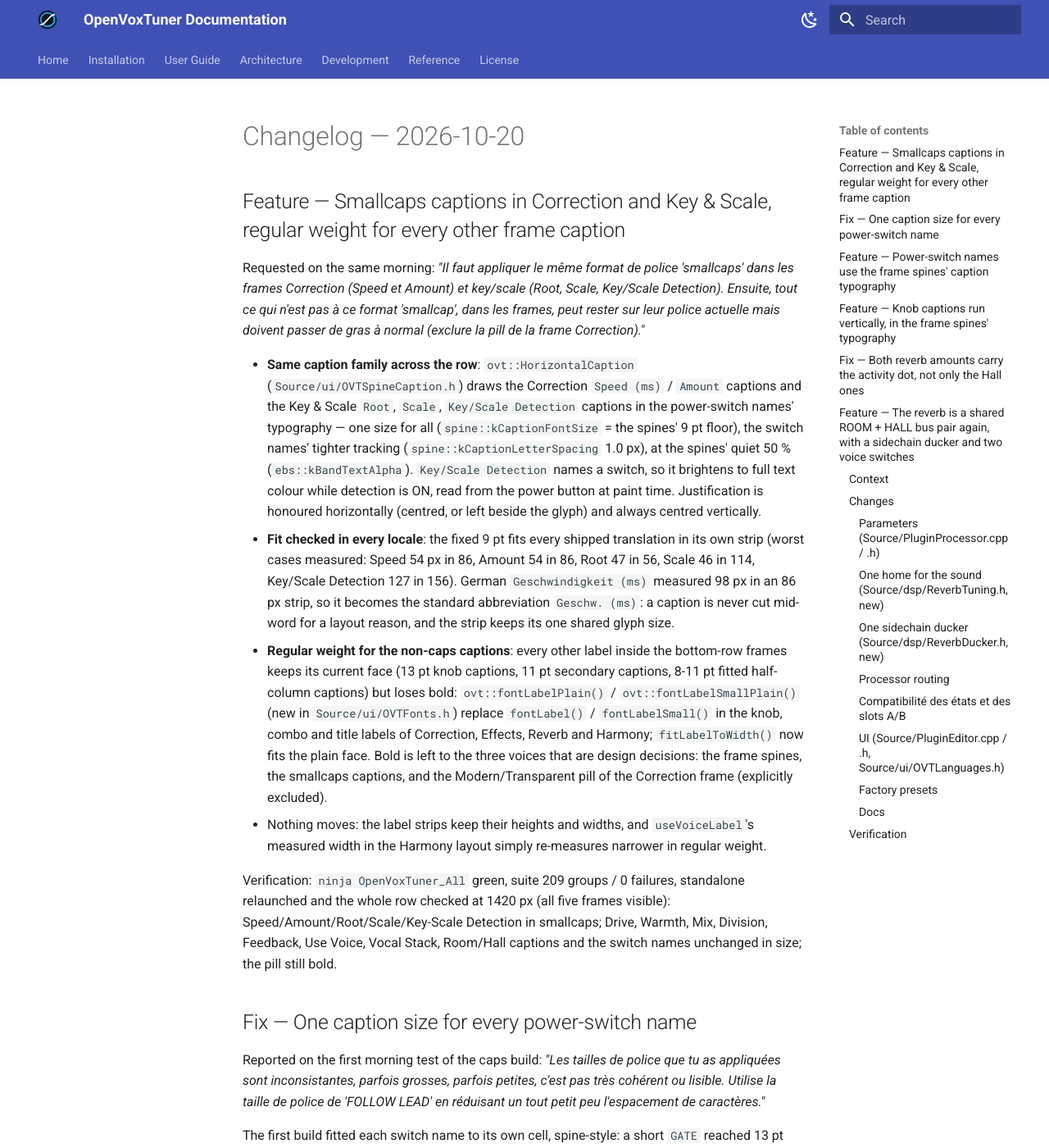
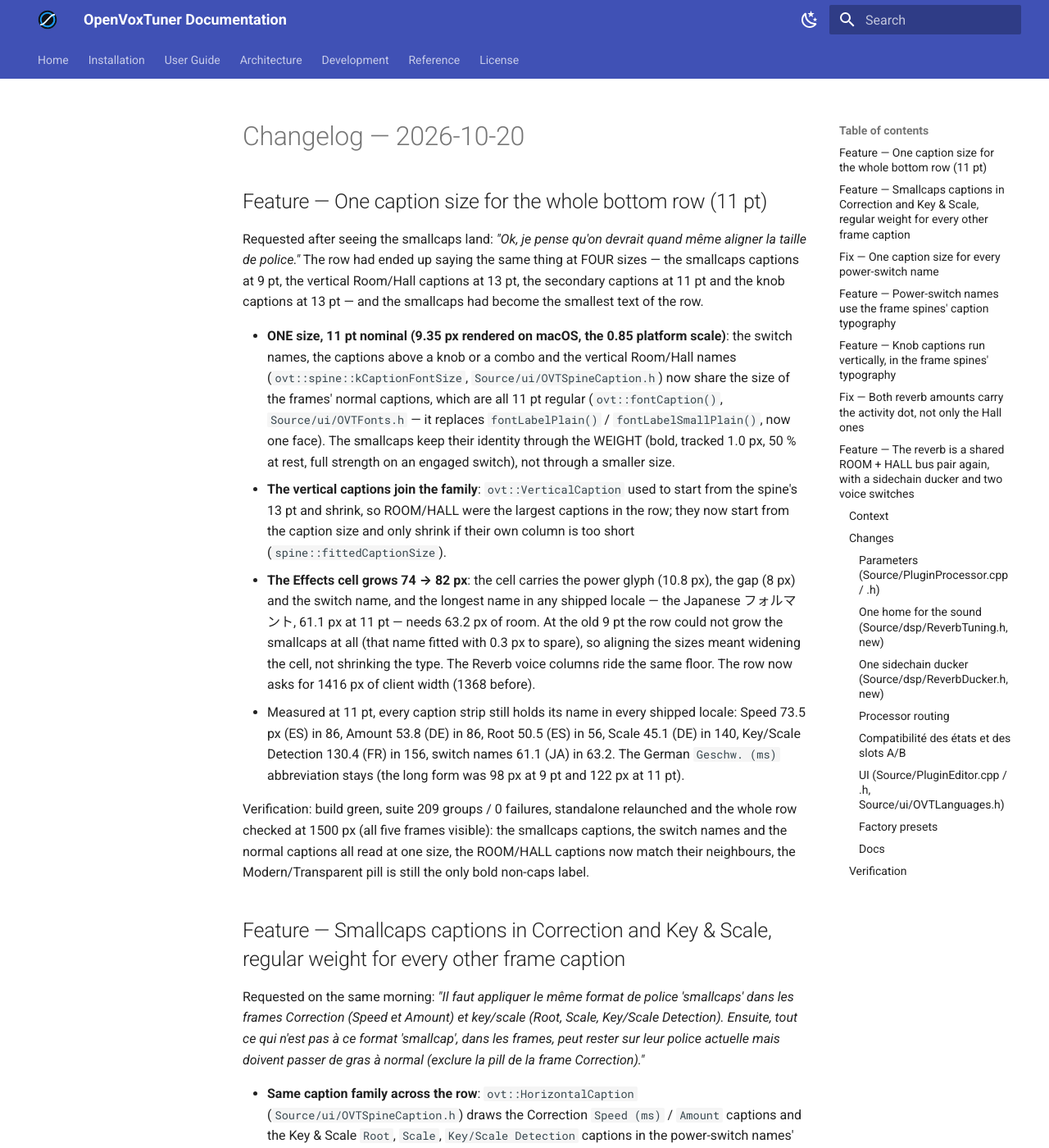
Before and after one commit to EiffelBS/OpenVoxTuner, an MkDocs documentation site: the page built from docs/changelog/changelog-2026-10-20.md, in a window 1280 px wide and 1400 px high. Shown: the whole window at 82% size. Built offline with MkDocs 1.6.1 and Material for MkDocs 9.7.7, drawn with Linux system fonts in a browser that asks for light colours; the version menu is left out.

Commit message:
feat(ui): one caption size for the whole bottom row (11 pt)
Requested: "Ok, je pense qu'on devrait quand même aligner la taille de police." The row had ended
up saying the same thing at FOUR sizes - the smallcaps captions at 9 pt, the vertical Room/Hall
captions at 13 pt, the secondary captions at 11 pt and the knob captions at 13 pt - and the
smallcaps had become the smallest text of the row.

- ovt::spine::kCaptionFontSize is now 11 pt (9.35 px rendered on macOS, the 0.85 platform scale),
  shared by the switch names (ovt::PowerToggleCaps), the captions above a knob or a combo
  (ovt::HorizontalCaption: Speed, Amount, Root, Scale, Key/Scale Detection) and the vertical
  Room/Hall names.
- The frames' normal captions are all 11 pt regular: ovt::fontCaption() (Source/ui/OVTFonts.h)
  replaces fontLabelPlain() / fontLabelSmallPlain(), which were 13 and 11 pt. The smallcaps keep
  their identity through the WEIGHT (bold, tracked 1.0 px, 50 % at rest, full strength when the
  switch is engaged), not through a smaller size.
- ovt::VerticalCaption used to start from the spine's 13 pt and shrink, so ROOM/HALL were the
  largest captions in the row; they now start from the caption size and only shrink if their own
  column is too short (ovt::spine::fittedCaptionSize).
- The Effects cell grows 74 -> 82 px: it carries the power glyph (10.8), the gap (8) and the
  switch name, and the longest name in any shipped locale - the Japanese フォルマント, 61.1 px at
  11 pt - needs 63.2 px of room. At 9 pt the row could not grow the smallcaps at all (that name
  fitted with 0.3 px to spare), so aligning the sizes meant widening the cell, not shrinking the
  type. The Reverb voice columns ride the same floor. The row now asks for 1416 px of client width
  (1368 before).
- Measured at 11 pt, every caption strip still holds its name in every shipped locale: Speed 73.5
  (ES) in 86, Amount 53.8 (DE) in 86, Root 50.5 (ES) in 56, Scale 45.1 (DE) in 140, Key/Scale
  Detection 130.4 (FR) in 156, switch names 61.1 (JA) in 63.2. The German "Geschw. (ms)"
  abbreviation stays (the long form was 98 px at 9 pt, 122 px at 11 pt).

Verification: build green, suite 209 groups / 0 failures, standalone relaunched, whole row checked
at 1500 px: the smallcaps captions, the switch names and the normal captions all read at one size,
ROOM/HALL match their neighbours, the Modern/Transparent pill is still the only bold non-caps
label.

```diff
--- a/docs/changelog/changelog-2026-10-20.md
+++ b/docs/changelog/changelog-2026-10-20.md
@@ -1,4 +1,37 @@
 # Changelog — 2026-10-20
+
+## Feature — One caption size for the whole bottom row (11 pt)
+
+Requested after seeing the smallcaps land: *"Ok, je pense qu'on devrait quand même aligner la taille de
+police."* The row had ended up saying the same thing at FOUR sizes — the smallcaps captions at 9 pt,
+the vertical Room/Hall captions at 13 pt, the secondary captions at 11 pt and the knob captions at
+13 pt — and the smallcaps had become the smallest text of the row.
+
+- **ONE size, 11 pt nominal (9.35 px rendered on macOS, the 0.85 platform scale)**: the switch
+  names, the captions above a knob or a combo and the vertical Room/Hall names
+  (`ovt::spine::kCaptionFontSize`, `Source/ui/OVTSpineCaption.h`) now share the size of the frames'
+  normal captions, which are all 11 pt regular (`ovt::fontCaption()`, `Source/ui/OVTFonts.h` — it
+  replaces `fontLabelPlain()` / `fontLabelSmallPlain()`, now one face). The smallcaps keep their
+  identity through the WEIGHT (bold, tracked 1.0 px, 50 % at rest, full strength on an engaged
+  switch), not through a smaller size.
+- **The vertical captions join the family**: `ovt::VerticalCaption` used to start from the spine's
+  13 pt and shrink, so ROOM/HALL were the largest captions in the row; they now start from the
+  caption size and only shrink if their own column is too short (`spine::fittedCaptionSize`).
+- **The Effects cell grows 74 → 82 px**: the cell carries the power glyph (10.8 px), the gap
+  (8 px) and the switch name, and the longest name in any shipped locale — the Japanese
+  フォルマント, 61.1 px at 11 pt — needs 63.2 px of room. At the old 9 pt the row could not grow
+  the smallcaps at all (that name fitted with 0.3 px to spare), so aligning the sizes meant
+  widening the cell, not shrinking the type. The Reverb voice columns ride the same floor. The row
+  now asks for 1416 px of client width (1368 before).
+- Measured at 11 pt, every caption strip still holds its name in every shipped locale: Speed 73.5
+  px (ES) in 86, Amount 53.8 (DE) in 86, Root 50.5 (ES) in 56, Scale 45.1 (DE) in 140, Key/Scale
+  Detection 130.4 (FR) in 156, switch names 61.1 (JA) in 63.2. The German `Geschw. (ms)`
+  abbreviation stays (the long form was 98 px at 9 pt and 122 px at 11 pt).
+
+Verification: build green, suite 209 groups / 0 failures, standalone relaunched and the whole row
+checked at 1500 px (all five frames visible): the smallcaps captions, the switch names and the
+normal captions all read at one size, the ROOM/HALL captions now match their neighbours, the
+Modern/Transparent pill is still the only bold non-caps label.
 
 ## Feature — Smallcaps captions in Correction and Key & Scale, regular weight for every other frame caption
 
```
Also changed, not shown: docs/architecture/ui.md (+4 -3 lines), 4 other files.
